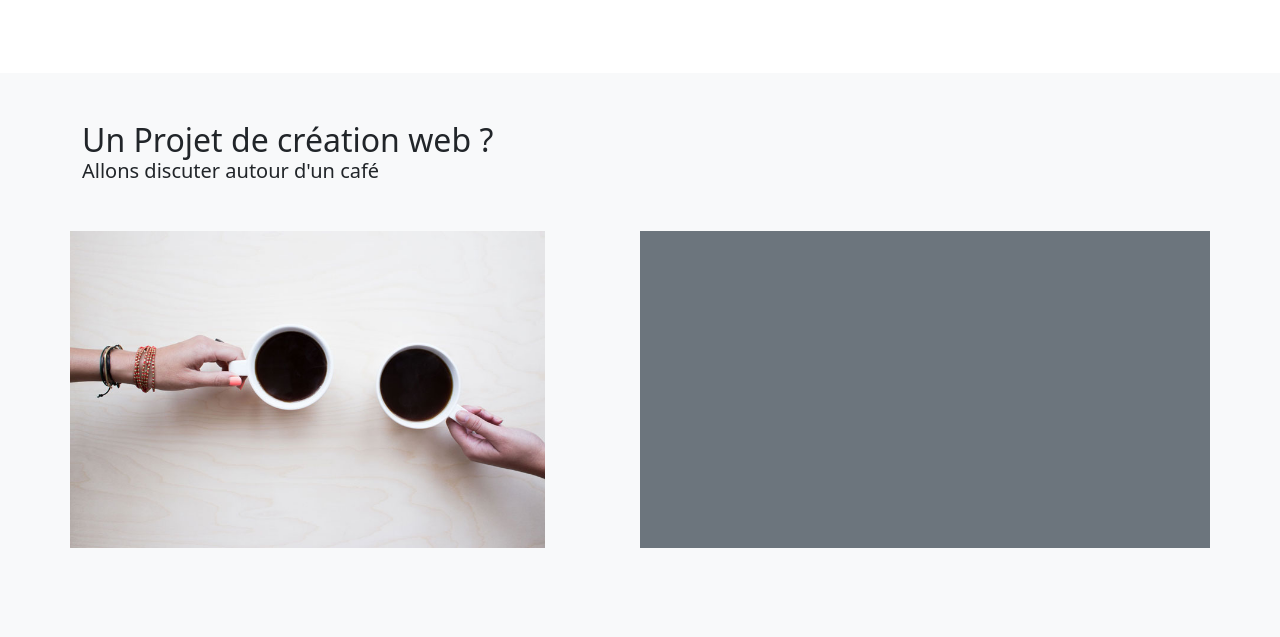
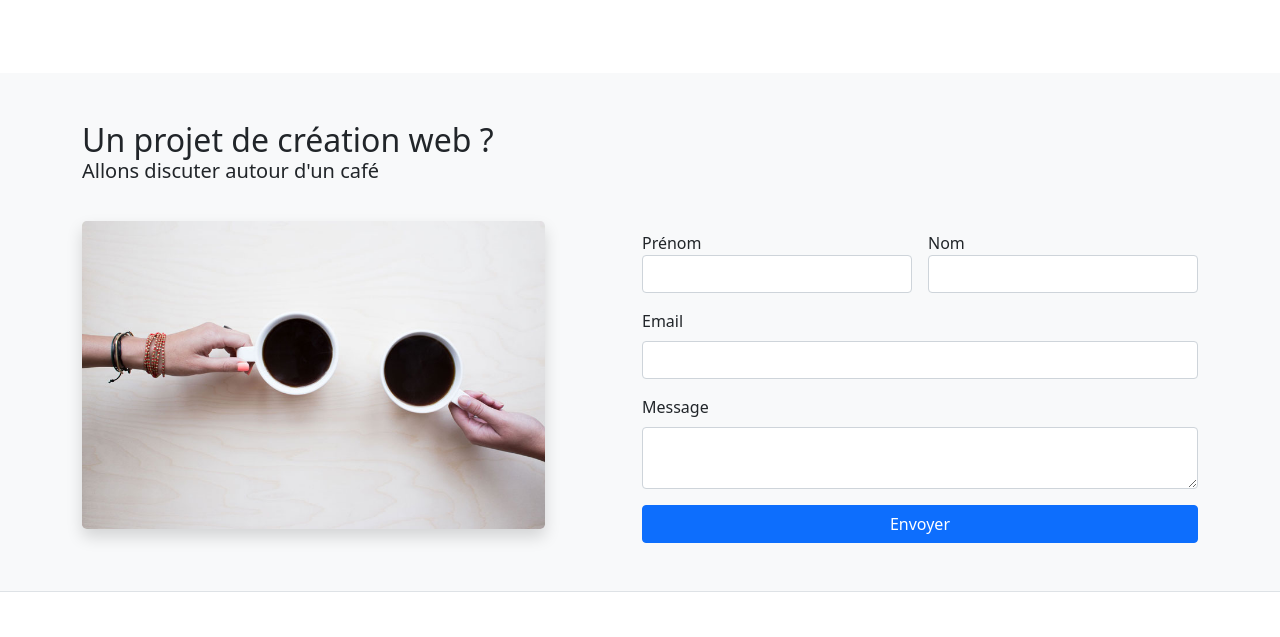
Before and after one commit to glucinium/BASICs-Bootstrap-5-Portfolio-, a plain HTML site: page index.html in a window 1280 px wide. Shown: the part 2440-3077 px from the top of the page. Drawn offline with nearby package versions, Linux system fonts and the light colour scheme.

Commit message:
Ajout du formulaire de contact

```diff
--- a/index.html
+++ b/index.html
@@ -585,19 +585,41 @@
             </div>
         </section>
 
-        <!-- Un Projet de création web ? -->
+        <!-- Contact -->
         <section id="contact" class=" bg-light py-5">
             <div class="container">
-                <h2 class="mb-0">Un Projet de création web ?</h1>
-                    <h2 class="fw-light fs-5">Allons discuter autour d'un café</h2>
-                    <div class="row my-5">
-                        <div class="col-md-5 p-0">
-                            <img src="img/grab-a-coffee.jpg" class="img-fluid w-auto" alt="Discutons autour d'un café">
-                        </div>
-                        <div class="col-md-6 offset-md-1 bg-secondary">
-
-                        </div>
+                <h2 class="mb-0">Un projet de création web ?</h2>
+                <h3 class="fw-light fs-5">Allons discuter autour d'un café</h3>
+                <div class="row mt-4 gx-1 align-items-center">
+                    <div class="col-12 col-md-5">
+                        <img src="img/grab-a-coffee.jpg" class="rounded-3 shadow w-100" alt="Discutons autour d'un café">
                     </div>
+                    <div class="col-12 offset-md-1 col-md-6 mt-4">
+                        <form>
+                            <div class="row mb-3 gx-3">
+                                <div class="col-6">
+                                    <label for="inputPrenom" class="class-label">Prénom</label>
+                                    <input type="text" class="form-control" aria-describedby="fullnomHelp"
+                                        id="inputPrenom">
+                                </div>
+                                <div class="col-6">
+                                    <label for="inputNom" class="class-label">Nom</label>
+                                    <input type="text" class="form-control"
+                                        id="inputNom">
+                                </div>
+                            </div>
+                            <div class="col-12 mb-3">
+                                <label for="exampleInputEmail1" class="form-label">Email</label>
+                                <input type="email" class="form-control" id="exampleInputEmail1">
+                            </div>
+                            <div class="col-12 mb-3">
+                                <label for="inputMessage" class="form-label">Message</label>
+                                <textarea type="textarea" row="3" class="form-control" id="inputMessage"></textarea>
+                            </div>
+                            <button type="submit" class="btn btn-primary w-100">Envoyer</button>
+                        </form>
+                    </div>
+                </div>
             </div>
         </section>
 
```
